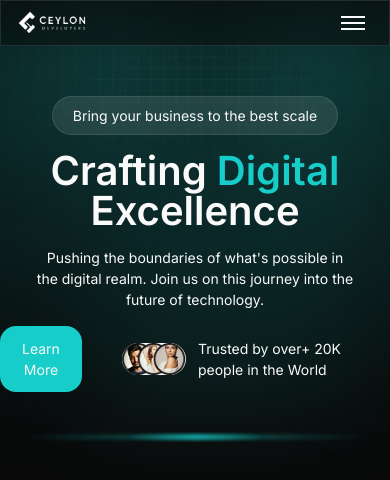
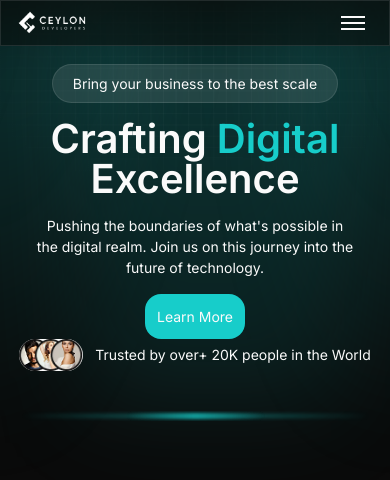
Before and after one commit to Roshen-Perera/ceylon-developers-portfolio, a Next.js app: page / in a window 390 px wide. Shown: the top 480 px of the page. Built offline with nearby package versions, Linux system fonts and the light colour scheme.

Commit message:
Refactor HeroSection and Typography components for improved button styling and layout consistency

```diff
--- a/components/heroSection.tsx
+++ b/components/heroSection.tsx
@@ -1,15 +1,15 @@
 import React from "react";
 import Image from "next/image";
 import BlueFrame from "@/components/blueFrame";
-import { H1, P } from "./typography";
+import { ButtonText, H1, P } from "./typography";
 
 const HeroSection = () => {
   return (
     <>
-      <P className="px-5 bg-[#FFFFFF1A] lg:mt-18 mt-8 border rounded-4xl p-2">
+      <P className="px-5 bg-[#FFFFFF1A] lg:mt-18 sm:mt-8 border rounded-4xl p-2">
         Bring your business to the best scale
       </P>
-      <div className="flex flex-col md:mt-8 mt-4  z-20 items-center">
+      <div className="flex flex-col md:mt-8 mt-4 z-20 items-center">
         <H1 className="font-semibold text-8xl ">
           Crafting <span className="text-[#17CDCA]">Digital </span>
         </H1>
@@ -21,10 +21,12 @@ const HeroSection = () => {
           Join us on this journey into the future of technology.
         </P>
       </div>
-      <div className="lg:mt-8 mt-4 flex max-w-4xl gap-10 justify-center items-center">
-        <button className="xs:text-[14px] sm:text-[15px] md:text-[16px] lg:text-[18px] xl:text-[20px] 2xl:text-[22px] p-3 bg-[#17CDCA] rounded-2xl">
-          Learn More
-        </button>
+      <div className="lg:mt-8 mt-4 grid grid-cols-1 md:grid-cols-2 max-w-xl justify-center items-center">
+        <div className="flex justify-center">
+          <ButtonText className="xs:text-[14px] sm:text-[15px] md:text-[16px] lg:text-[18px] xl:text-[20px] 2xl:text-[22px] p-3 bg-[#17CDCA] rounded-2xl">
+            Learn More
+          </ButtonText>
+        </div>
         <div className="flex flex-row items-center gap-3">
           <Image
             src="/assets/icons/review.jpg" // place inside /public/assets/icons
@@ -33,9 +35,7 @@ const HeroSection = () => {
             height={64} // h-16
             className="rounded-full"
           />
-          <P>
-            Trusted by over+ 20K people in the World
-          </P>
+          <P>Trusted by over+ 20K people in the World</P>
         </div>
       </div>
       <div className="mt-10">
--- a/components/typography.tsx
+++ b/components/typography.tsx
@@ -107,7 +107,7 @@ export function ButtonText({
 }: ButtonTextProps) {
   return (
     <button
-      className={`font-inter text-[14px] md:text-[16px] lg:text-[18px] 2xl:text-[22px] font-normal ${className}`}
+      className={`xs:text-[14px] sm:text-[15px] md:text-[16px] lg:text-[18px] xl:text-[20px] 2xl:text-[22px] font-normal ${className}`}
       {...props}
     >
       {children}
```
